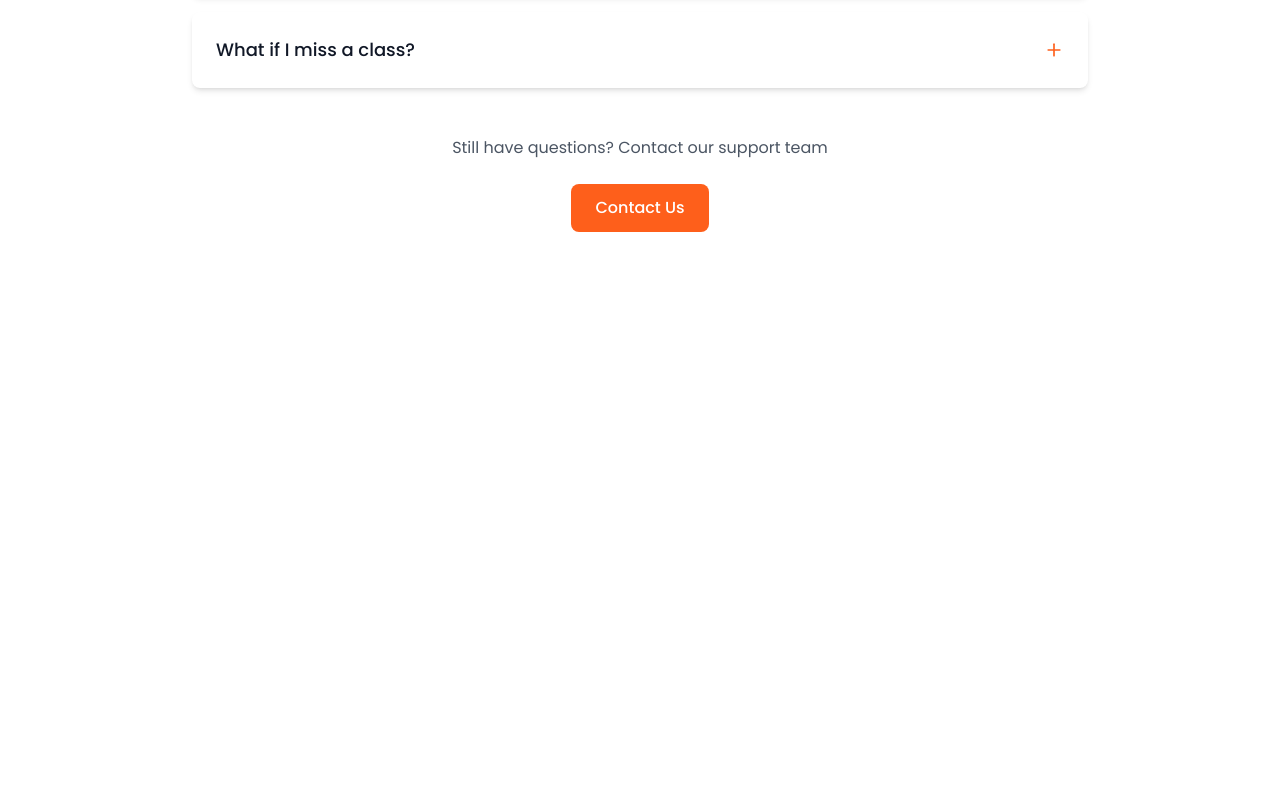
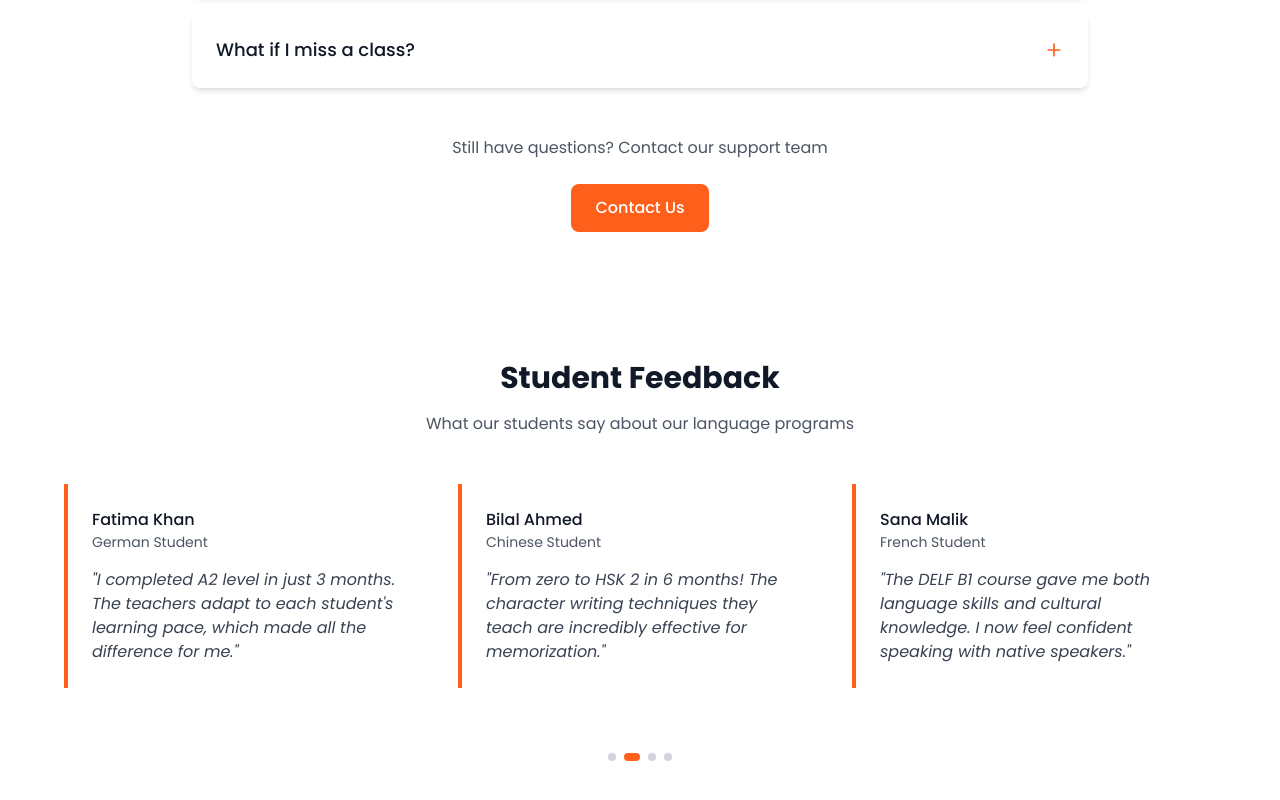
Before and after one commit to amnakhalid625/LanguageWebApp, a React (Vite) app: page / in a window 1280 px wide. Shown: the part 4978-5778 px from the top of the page. Before the commit the page ends 5274 px from the top, so only its background shows below. Built offline with nearby package versions, Linux system fonts and the light colour scheme.

Commit message:
languageWebApp

```diff
--- a/package.json
+++ b/package.json
@@ -14,7 +14,8 @@
     "react": "^19.0.0",
     "react-dom": "^19.0.0",
     "react-icons": "^5.5.0",
-    "react-router-dom": "^7.5.3"
+    "react-router-dom": "^7.5.3",
+    "swiper": "^11.2.6"
   },
   "devDependencies": {
     "@eslint/js": "^9.22.0",
--- /dev/null
+++ b/src/components/Testimonails.jsx
@@ -0,0 +1,113 @@
+import React from 'react';
+import { Swiper, SwiperSlide } from 'swiper/react';
+import { Pagination, Autoplay } from 'swiper/modules';
+import 'swiper/css';
+import 'swiper/css/pagination';
+
+const testimonials = [
+  {
+    name: 'Ahmed Raza',
+    title: 'IELTS Student',
+    image: 'https://randomuser.me/api/portraits/men/32.jpg',
+    text: 'The IELTS preparation course helped me achieve Band 8. The instructors were extremely knowledgeable and the practice tests mirrored the actual exam perfectly.',
+  },
+  {
+    name: 'Fatima Khan',
+    title: 'German Student',
+    image: 'https://randomuser.me/api/portraits/women/44.jpg',
+    text: 'I completed A2 level in just 3 months. The teachers adapt to each student\'s learning pace, which made all the difference for me.',
+  },
+  {
+    name: 'Bilal Ahmed',
+    title: 'Chinese Student',
+    image: 'https://randomuser.me/api/portraits/men/65.jpg',
+    text: 'From zero to HSK 2 in 6 months! The character writing techniques they teach are incredibly effective for memorization.',
+  },
+  {
+    name: 'Sana Malik',
+    title: 'French Student',
+    image: 'https://randomuser.me/api/portraits/women/55.jpg',
+    text: 'The DELF B1 course gave me both language skills and cultural knowledge. I now feel confident speaking with native speakers.',
+  },
+];
+
+const Testimonial = () => {
+  return (
+    <section className="py-16 bg-white px-12">
+      <div className="container mx-auto px-4">
+        <div className="text-center mb-12">
+ <h2 className="text-3xl font-bold text-gray-900 mb-4">
+           Student Feedback
+          </h2>
+
+           <p className="text-md text-gray-600">What our students say about our language programs</p>
+        </div>
+
+
+        <div className="relative">
+          <Swiper
+            modules={[Pagination, Autoplay]}
+            spaceBetween={30}
+            slidesPerView={1}
+            loop={true}
+            autoplay={{
+              delay: 5000,
+              disableOnInteraction: false,
+            }}
+            pagination={{
+              clickable: true,
+              el: '.testimonial-pagination',
+              bulletClass: 'w-2 h-2 bg-gray-300 rounded-full inline-block mx-1 transition-all',
+              bulletActiveClass: 'bg-primary w-4',
+            }}
+            breakpoints={{
+              768: { slidesPerView: 2 },
+              1024: { slidesPerView: 3 },
+            }}
+          >
+            {testimonials.map((testimonial, index) => (
+              <SwiperSlide key={index}>
+                <div className="bg-white p-6 h-full border-l-4 border-primary">
+                  <div className="flex items-center mb-4">
+                    {/* <img
+                      src={testimonial.image}
+                      alt={testimonial.name}
+                      className="w-12 h-12 rounded-full object-cover mr-4"
+                    /> */}
+                    <div>
+                      <h3 className="font-medium text-gray-900">{testimonial.name}</h3>
+                      <p className="text-sm text-gray-600">{testimonial.title}</p>
+                    </div>
+                  </div>
+                  <p className="text-gray-700 italic">"{testimonial.text}"</p>
+                </div>
+              </SwiperSlide>
+            ))}
+          </Swiper>
+
+          {/* Custom pagination container outside the cards */}
+          <div className="testimonial-pagination text-center mt-8" />
+        </div>
+      </div>
+
+      {/* Custom pagination styles */}
+      <style jsx>{`
+        .testimonial-pagination .swiper-pagination-bullet {
+          width: 8px;
+          height: 8px;
+          background: #e5e7eb;
+          opacity: 1;
+          margin: 0 4px;
+          transition: all 0.3s ease;
+        }
+        .testimonial-pagination .swiper-pagination-bullet-active {
+          background: #f97316;
+          width: 16px;
+          border-radius: 4px;
+        }
+      `}</style>
+    </section>
+  );
+};
+
+export default Testimonial;
--- a/src/pages/Home.jsx
+++ b/src/pages/Home.jsx
@@ -6,6 +6,7 @@ import About from '../pages/About';
 import Courses from '../components/Courses';
 import VideoLectures from '../components/VideoLectures';
 import FAQ from '../components/FAQ';
+import Testimonials from '../components/Testimonails';
 
 const Hero = () => {
   return (
@@ -62,6 +63,7 @@ const Hero = () => {
 <Courses />
 <VideoLectures />
 <FAQ />
+<Testimonials/>
 
     </>
   );
```
Also changed, not shown: 1 other file (tests, documents, lock files or other folders).
